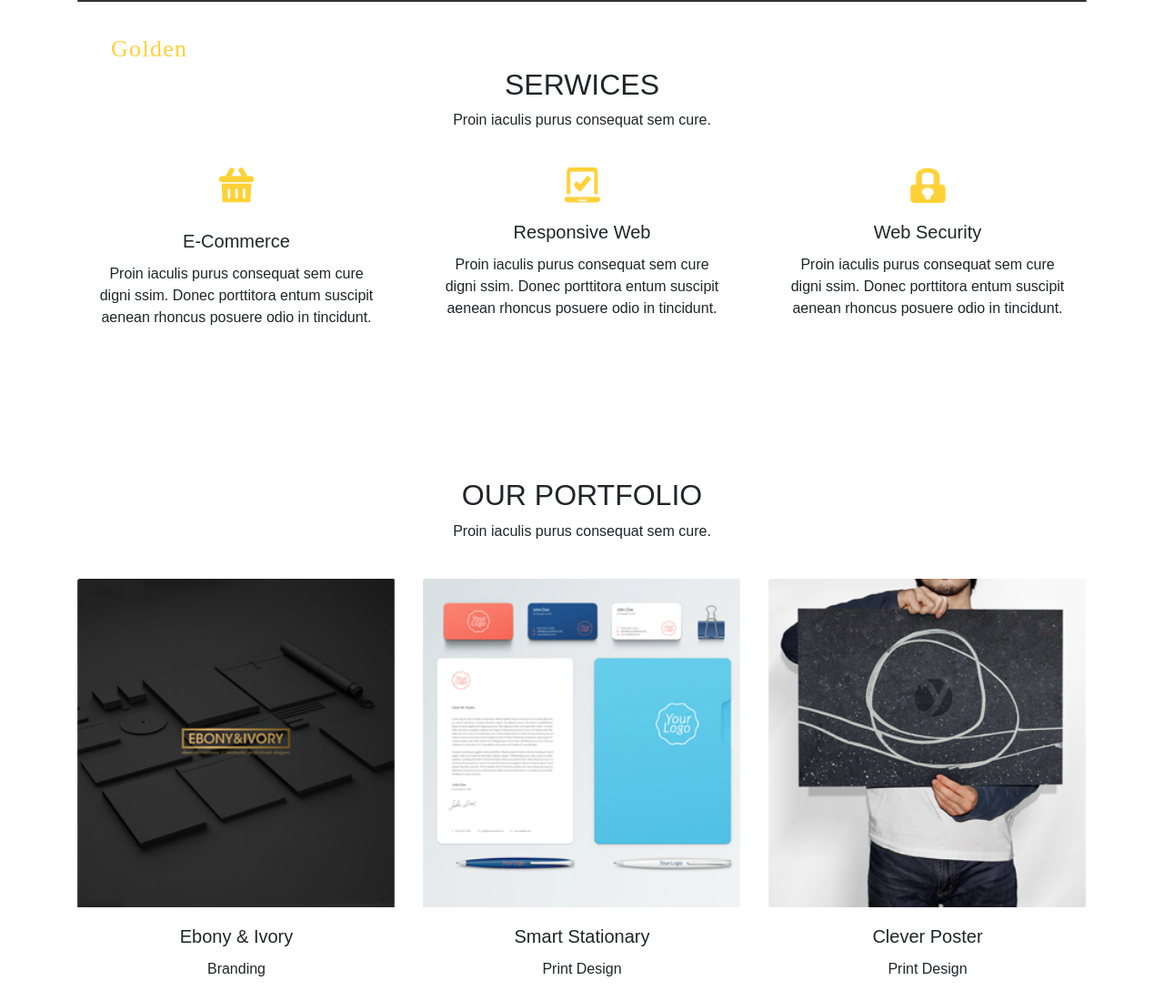
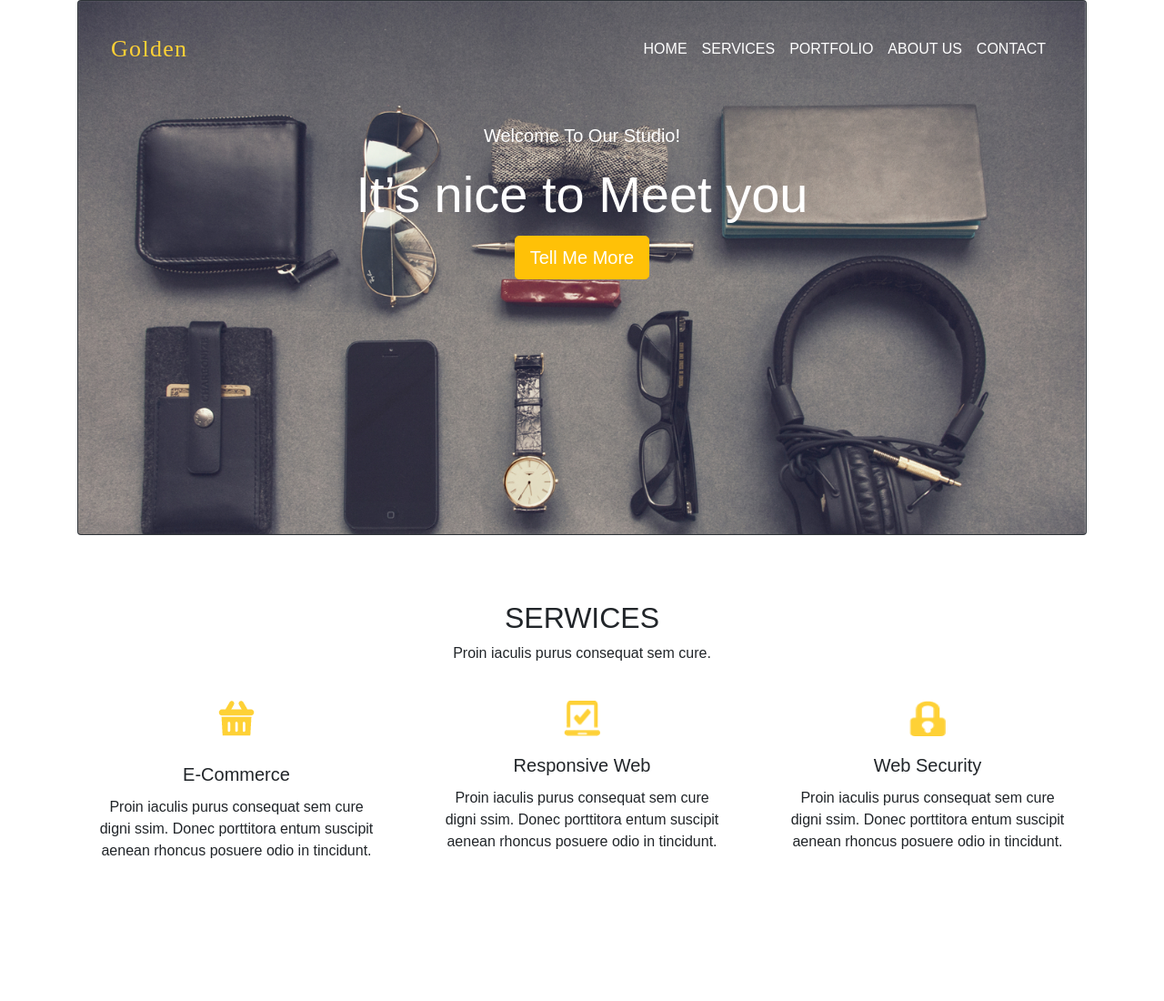
Before and after one commit to AlexandrSherbina/golden-1, a website built with Parcel: page index.html in a window 1280 px wide. Shown: the top 1100 px of the page at 91% size. Built offline with nearby package versions, Linux system fonts and the light colour scheme; files whose address does not match are found by name.

Commit message:
return width

```diff
--- a/index.html
+++ b/index.html
@@ -17,7 +17,7 @@
   <body>
     <div class="container">
       <div class="card bg-dark text-white">
-        <img src="images/Background_Image.jpg" class="card-img width-none" alt="..." />
+        <img src="images/Background_Image.jpg" class="card-img " alt="..." />
         <div class="card-img-overlay">
           <nav class="navbar navbar-expand-lg navbar-light">
             <a class="navbar-brand navbar-logo " href="#">Golden</a>
```
